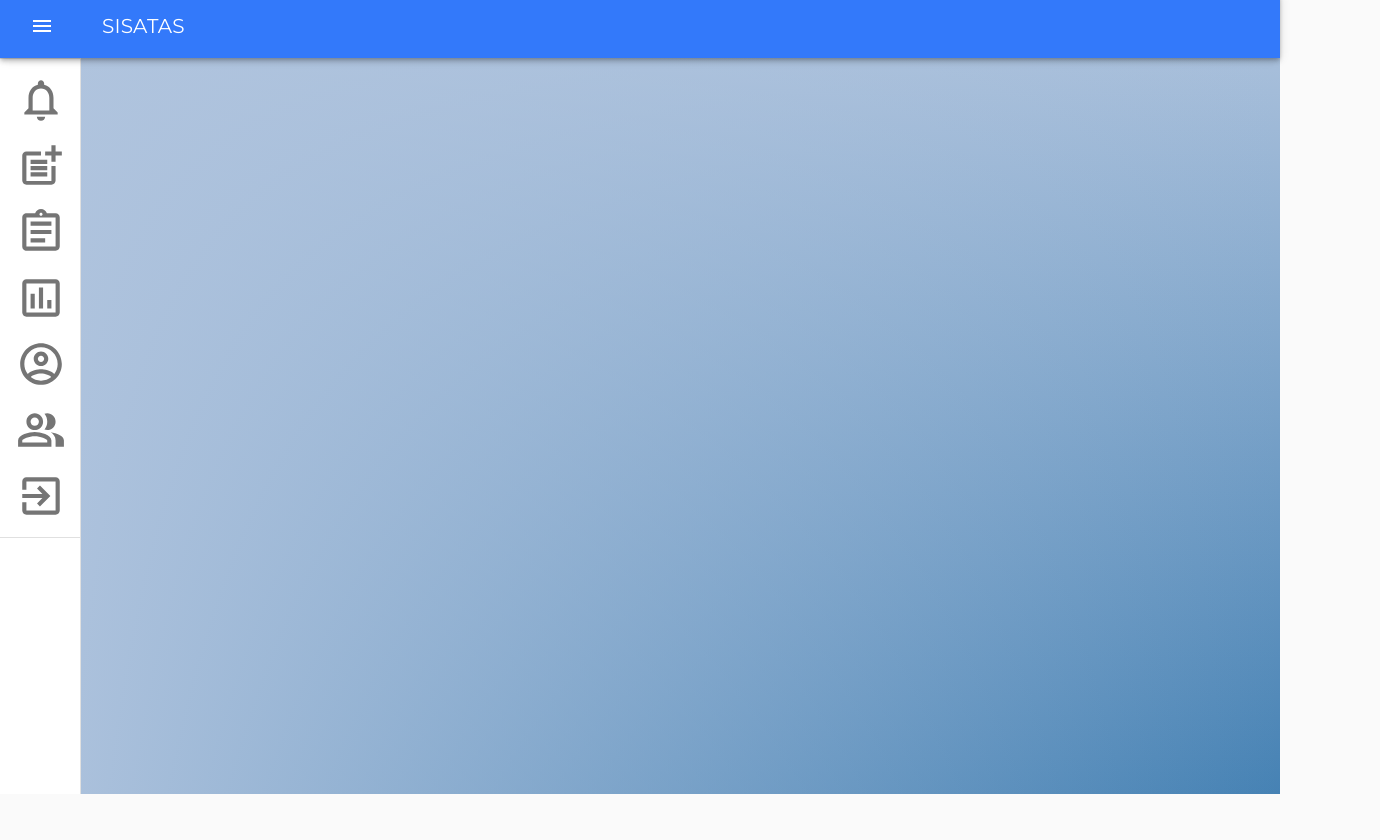
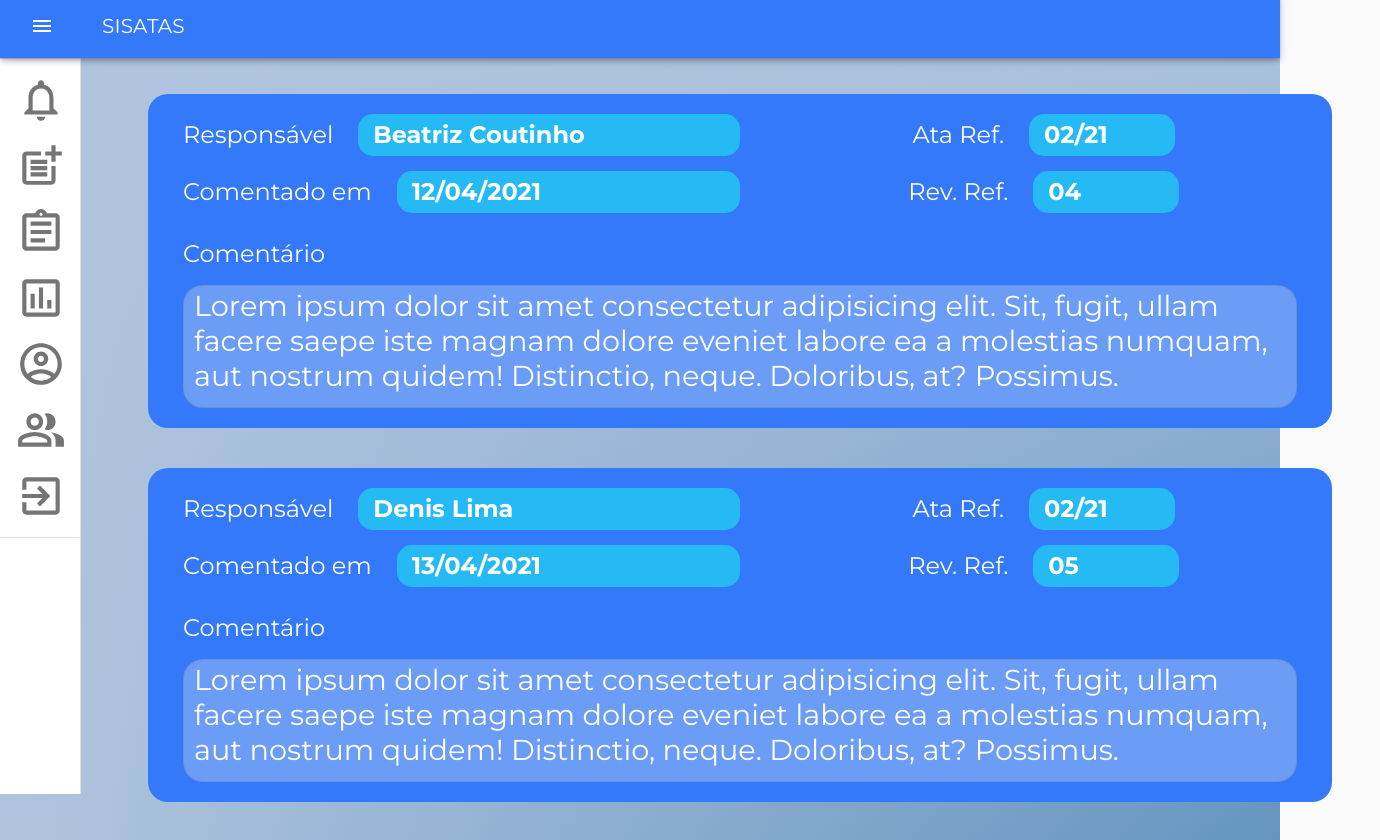
Before and after one commit to BureauTech/ProjectSisatas, a React (Create React App) app in the folder client/: page /view-comments in a window 1280 px wide. Shown: the part 6-846 px from the top of the page, 1380 px wide, since content can reach past the window. Before the commit the page ends 800 px from the top, so only its background shows below. Built offline with nearby package versions, Linux system fonts and the light colour scheme.

Commit message:
Adicionando página de visualização dos comentários

```diff
--- a/client/src/App.js
+++ b/client/src/App.js
@@ -12,6 +12,7 @@ import UserProfile from "./pages/User/UserProfile";
 import CreateRevision from "./pages/CreateRevision/CreateRevision";
 import AtaTemplate from "./components/Ata/AtaModel/AtaTemplate";
 import InfoAtaProvider, { useInfoAta } from "./context/InfoAta";
+import ViewComments from "./pages/Comment/ViewComments";
 
 function App() {
   const ata = {
@@ -41,6 +42,7 @@ function App() {
               <Route path="/edit-user" component={() => <EditUser />} />
               <Route path="/profile" component={() => <UserProfile id={0} />} />
               <Route path="/users-list" component={() => <UserList ata={ata} />} />
+              <Route path="/view-comments" component={() => <ViewComments />} />
             </Switch>
           </Grid>
         </div>
--- /dev/null
+++ b/client/src/pages/Comment/ViewComments.js
@@ -0,0 +1,35 @@
+import { Container } from "@material-ui/core";
+import ViewCommentsComponent from "../../components/Comment/ViewComments/ViewCommentsComponent";
+
+const ViewComments = (props) => {
+  const comments = [
+    {
+      responsavel: "Beatriz Coutinho",
+      ataRef: "02/21",
+      data: "12/04/2021",
+      revRef: "04",
+      comentario:
+        "Lorem ipsum dolor sit amet consectetur adipisicing elit. Sit, fugit, ullam facere saepe iste magnam dolore eveniet labore ea a molestias numquam, aut nostrum quidem! Distinctio, neque. Doloribus, at? Possimus.",
+    },
+    {
+      responsavel: "Denis Lima",
+      ataRef: "02/21",
+      data: "13/04/2021",
+      revRef: "05",
+      comentario:
+        "Lorem ipsum dolor sit amet consectetur adipisicing elit. Sit, fugit, ullam facere saepe iste magnam dolore eveniet labore ea a molestias numquam, aut nostrum quidem! Distinctio, neque. Doloribus, at? Possimus.",
+    },
+    {
+      responsavel: "Charles Ferreira",
+      ataRef: "02/21",
+      data: "13/04/2021",
+      revRef: "06",
+      comentario:
+        "Lorem ipsum dolor sit amet consectetur adipisicing elit. Sit, fugit, ullam facere saepe iste magnam dolore eveniet labore ea a molestias numquam, aut nostrum quidem! Distinctio, neque. Doloribus, at? Possimus.",
+    },
+  ];
+
+  return <Container>{comments && comments.map((comment) => <ViewCommentsComponent comentario={comment} />)}</Container>;
+};
+
+export default ViewComments;
```
